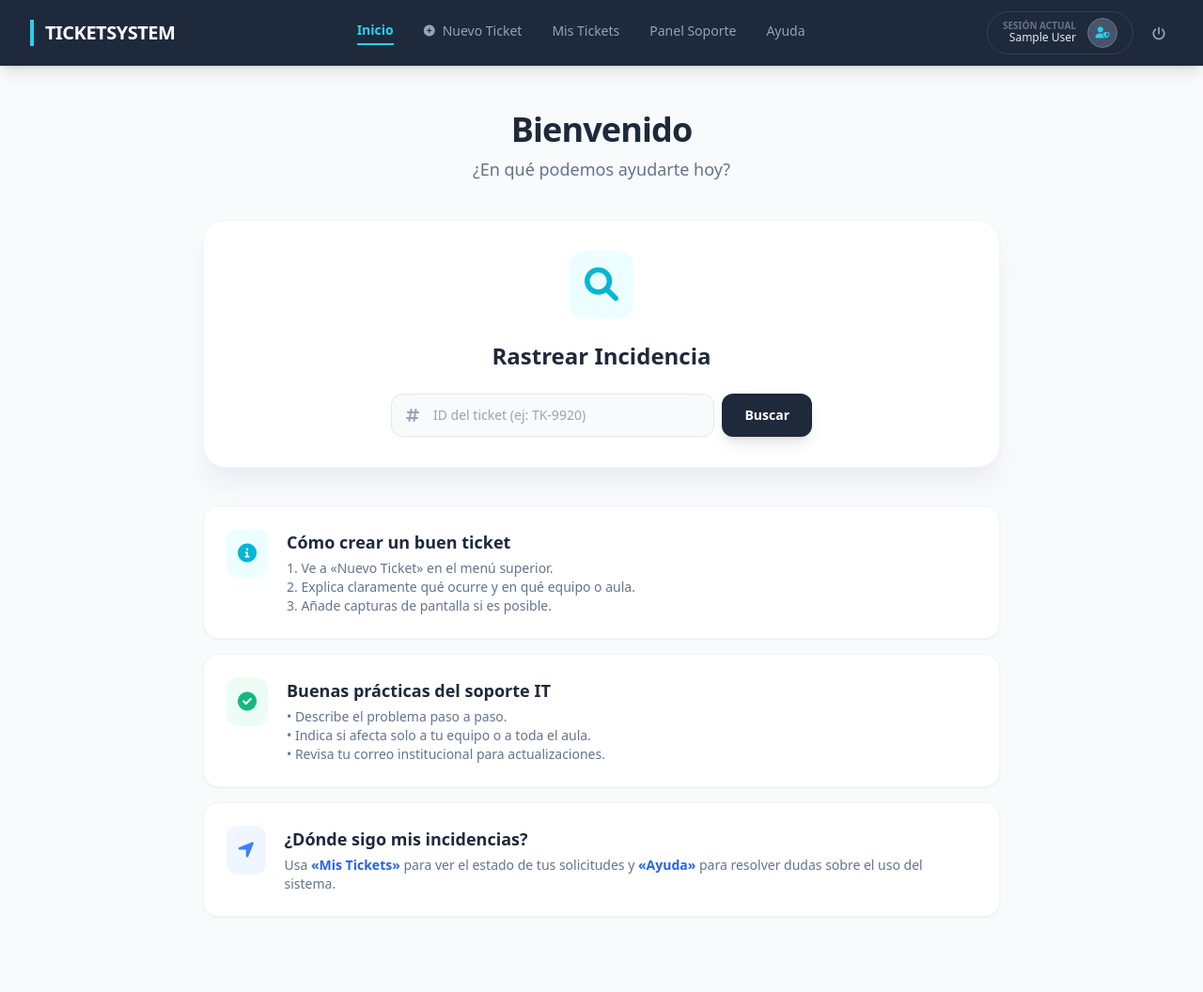
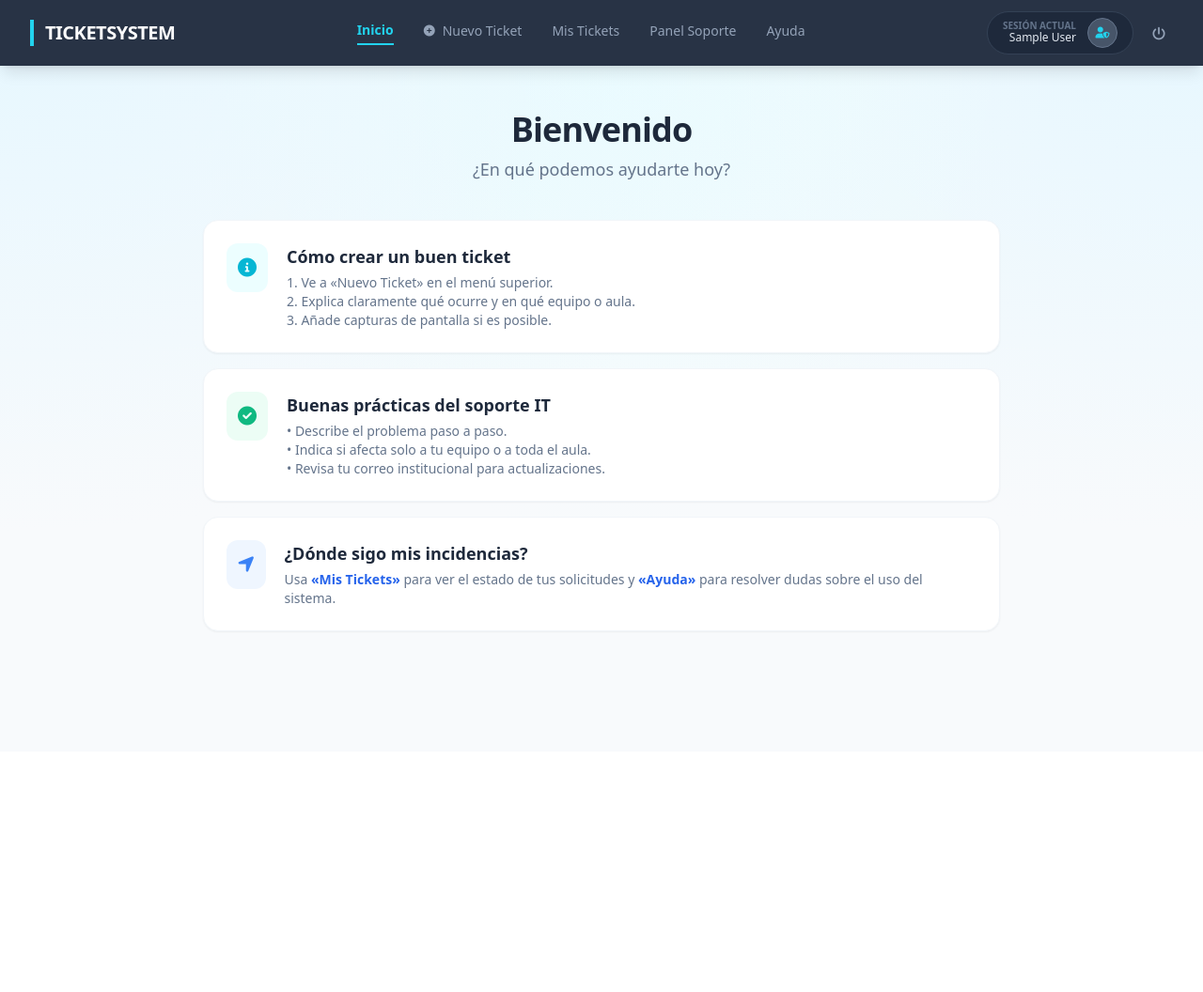
Before and after one commit to Ferrrnando123/sistema-de-ticketes, a PHP site: page /index.php?action=dashboard in a window 1280 px wide. Shown: the whole page at 94% size. After the commit the page ends 673 px from the top, so only its background shows below. Run offline with PHP 8.4, Linux system fonts and the light colour scheme; the visitor is signed in with stand-in values (Sample User, id 1); some libraries are stand-ins or nearby versions.

Commit message:
Mejora en el diseño
añadi gradientes al diseño del inicio

```diff
--- a/Views/dashboard.php
+++ b/Views/dashboard.php
@@ -13,33 +13,14 @@
 
     <main class="max-w-4xl mx-auto mt-12 px-6 pb-20">
 
-        <div class="text-center mb-10">
+        <div class="text-center mb-10 animate-fadeInUp">
             <h1 class="text-4xl font-black text-slate-800 tracking-tight">Bienvenido</h1>
             <p class="text-slate-500 mt-2 text-lg">¿En qué podemos ayudarte hoy?</p>
         </div>
 
-        <div class="bg-white rounded-3xl shadow-xl shadow-slate-200/60 border border-slate-100 p-8 mb-10 text-center">
-            <div class="flex justify-center mb-6">
-                <div class="bg-cyan-50 p-4 rounded-2xl text-cyan-500">
-                    <i class="fas fa-search text-4xl"></i>
-                </div>
-            </div>
-            <h2 class="text-2xl font-bold text-slate-800 mb-6">Rastrear Incidencia</h2>
-            <form action="index.php" method="GET" class="max-w-md mx-auto flex gap-2">
-                <input type="hidden" name="action" value="mis-tickets">
-                <div class="relative flex-grow">
-                    <i class="fas fa-hashtag absolute left-4 top-1/2 -translate-y-1/2 text-slate-400"></i>
-                    <input type="text" name="id_ticket" placeholder="ID del ticket (ej: TK-9920)"
-                           class="w-full pl-11 pr-4 py-3 bg-slate-50 border border-slate-200 rounded-xl focus:ring-2 focus:ring-cyan-400 outline-none transition-all text-sm">
-                </div>
-                <button type="submit" class="bg-[#1e293b] text-white px-6 py-3 rounded-xl font-bold text-sm hover:bg-slate-800 transition-all shadow-lg">
-                    Buscar
-                </button>
-            </form>
-        </div>
 
         <div class="grid gap-4">
-            <div class="bg-white border border-slate-100 rounded-2xl p-6 flex items-start gap-5 shadow-sm">
+            <div class="bg-white border border-slate-100 rounded-2xl p-6 flex items-start gap-5 shadow-sm hover-lift animate-fadeInUp delay-1">
                 <div class="bg-cyan-50 text-cyan-500 p-3 rounded-xl">
                     <i class="fas fa-info-circle text-xl"></i>
                 </div>
@@ -51,7 +32,7 @@
                 </div>
             </div>
 
-            <div class="bg-white border border-slate-100 rounded-2xl p-6 flex items-start gap-5 shadow-sm">
+            <div class="bg-white border border-slate-100 rounded-2xl p-6 flex items-start gap-5 shadow-sm hover-lift animate-fadeInUp delay-2">
                 <div class="bg-emerald-50 text-emerald-500 p-3 rounded-xl">
                     <i class="fas fa-check-circle text-xl"></i>
                 </div>
@@ -63,7 +44,7 @@
                 </div>
             </div>
 
-            <div class="bg-white border border-slate-100 rounded-2xl p-6 flex items-start gap-5 shadow-sm">
+            <div class="bg-white border border-slate-100 rounded-2xl p-6 flex items-start gap-5 shadow-sm hover-lift animate-fadeInUp delay-3">
                 <div class="bg-blue-50 text-blue-500 p-3 rounded-xl">
                     <i class="fas fa-location-arrow text-xl"></i>
                 </div>
--- a/Views/login.php
+++ b/Views/login.php
@@ -27,9 +27,6 @@
                 <div class="input-group">
                     <label for="password">Clave</label>
                     <input type="password" id="password" name="password" required>
-                    <div class="form-footer">
-                        <a href="#" class="link">¿Olvidó su clave?</a>
-                    </div>
                 </div>
 
                 <button type="submit" class="btn-primary">Iniciar sesión</button>
--- a/Views/nuevo-ticket.php
+++ b/Views/nuevo-ticket.php
@@ -13,7 +13,7 @@
     <?php include 'Views/partials/navbar.php'; ?>
 
     <main class="max-w-3xl mx-auto mt-10 px-6 pb-20">
-        <div class="mb-8">
+        <div class="mb-8 animate-fadeInUp">
             <h1 class="text-3xl font-black text-slate-800 tracking-tight">Reportar Incidencia en Campus</h1>
             <p class="text-slate-500 mt-2">Selecciona el área específica (Salones o Sanitarios) para reportar el inconveniente.</p>
 
@@ -32,7 +32,7 @@
             <?php endif; ?>
         </div>
 
-        <div class="bg-white rounded-3xl shadow-xl shadow-slate-200/60 border border-slate-100 overflow-hidden">
+        <div class="bg-white rounded-3xl shadow-xl shadow-slate-200/60 border border-slate-100 overflow-hidden animate-fadeInUp delay-1">
             <form id="ticketForm" action="index.php?action=guardar_ticket" method="POST" class="p-8 space-y-6">
 
                 <div>
--- a/Views/partials/navbar.php
+++ b/Views/partials/navbar.php
@@ -3,7 +3,48 @@
 $current_action = $_GET['action'] ?? 'dashboard';
 $isAdmin = isset($_SESSION['rol']) && $_SESSION['rol'] === 'admin';
 ?>
-<nav class="bg-[#1e293b] text-white shadow-lg px-8 py-3">
+<style>
+    @keyframes fadeInUp {
+        from { opacity: 0; transform: translateY(15px); }
+        to { opacity: 1; transform: translateY(0); }
+    }
+    .animate-fadeInUp {
+        animation: fadeInUp 0.5s ease forwards;
+    }
+    .delay-1 { animation-delay: 0.1s; }
+    .delay-2 { animation-delay: 0.2s; }
+    .delay-3 { animation-delay: 0.3s; }
+
+    .hover-lift {
+        transition: transform 0.2s cubic-bezier(0.34, 1.56, 0.64, 1), box-shadow 0.2s ease;
+    }
+    /* Custom Scrollbar */
+    ::-webkit-scrollbar { width: 8px; }
+    ::-webkit-scrollbar-track { background: #f1f5f9; }
+    ::-webkit-scrollbar-thumb { background: #cbd5e1; border-radius: 10px; }
+    ::-webkit-scrollbar-thumb:hover { background: #94a3b8; }
+
+    /* Selection Color */
+    ::selection { background: #22d3ee50; color: #0891b2; }
+
+    @keyframes pulse-red {
+        0% { box-shadow: 0 0 0 0 rgba(239, 68, 68, 0.4); }
+        70% { box-shadow: 0 0 0 10px rgba(239, 68, 68, 0); }
+        100% { box-shadow: 0 0 0 0 rgba(239, 68, 68, 0); }
+    }
+    .animate-pulse-red {
+        animation: pulse-red 2s infinite;
+    }
+
+    body {
+        background-image:
+            radial-gradient(at 0% 0%, hsla(199,100%,95%,1) 0, transparent 50%),
+            radial-gradient(at 50% 0%, hsla(187,100%,96%,1) 0, transparent 50%),
+            radial-gradient(at 100% 0%, hsla(199,100%,95%,1) 0, transparent 50%);
+        background-attachment: fixed;
+    }
+</style>
+<nav class="bg-[#1e293b] text-white shadow-lg px-8 py-3 sticky top-0 z-50 backdrop-blur-md bg-opacity-95">
     <div class="max-w-7xl mx-auto flex justify-between items-center">
         <div class="flex items-center">
             <span class="text-xl font-bold tracking-tight uppercase border-l-4 border-cyan-400 pl-3">TicketSystem</span>
```
Also changed, not shown: Views/panelsoporte.php (+5 -5 lines).
